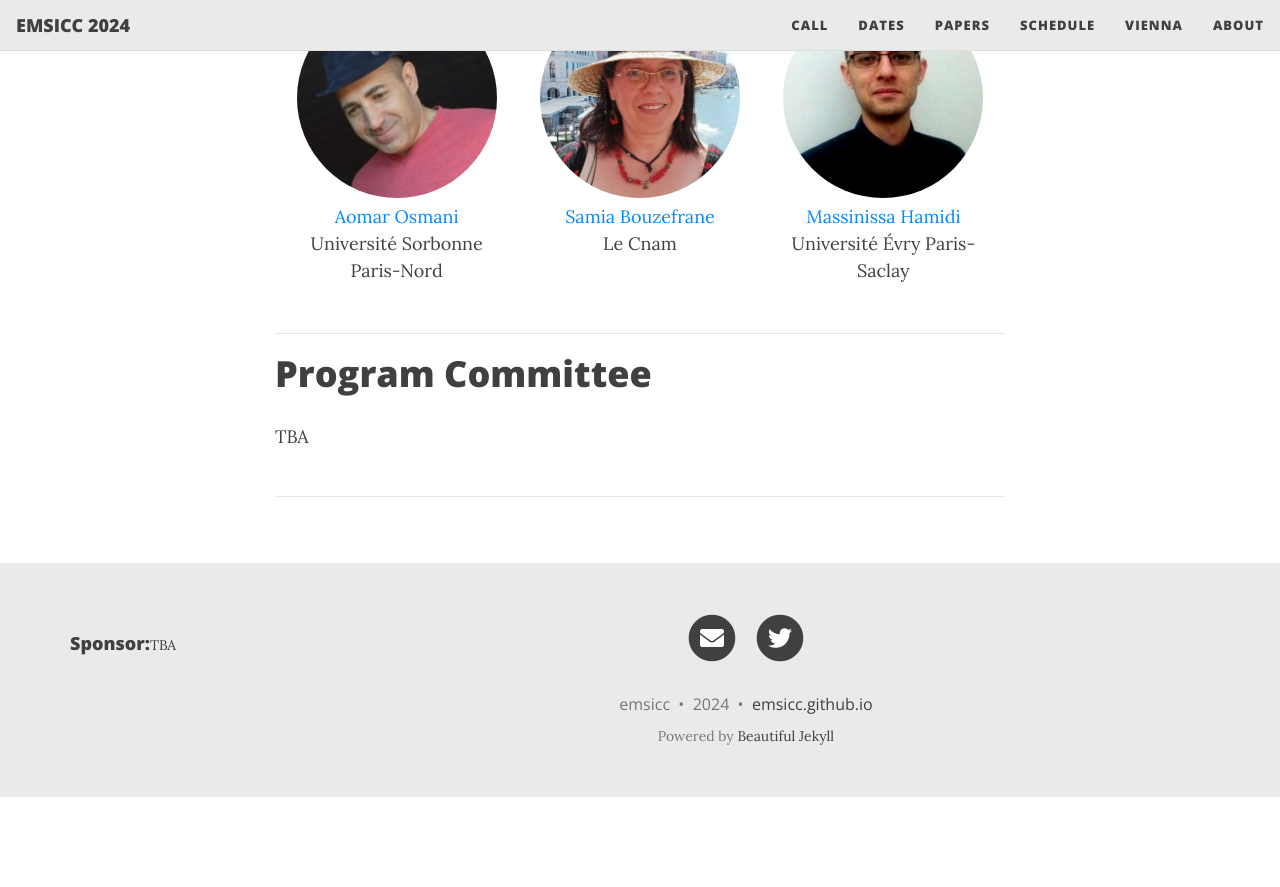
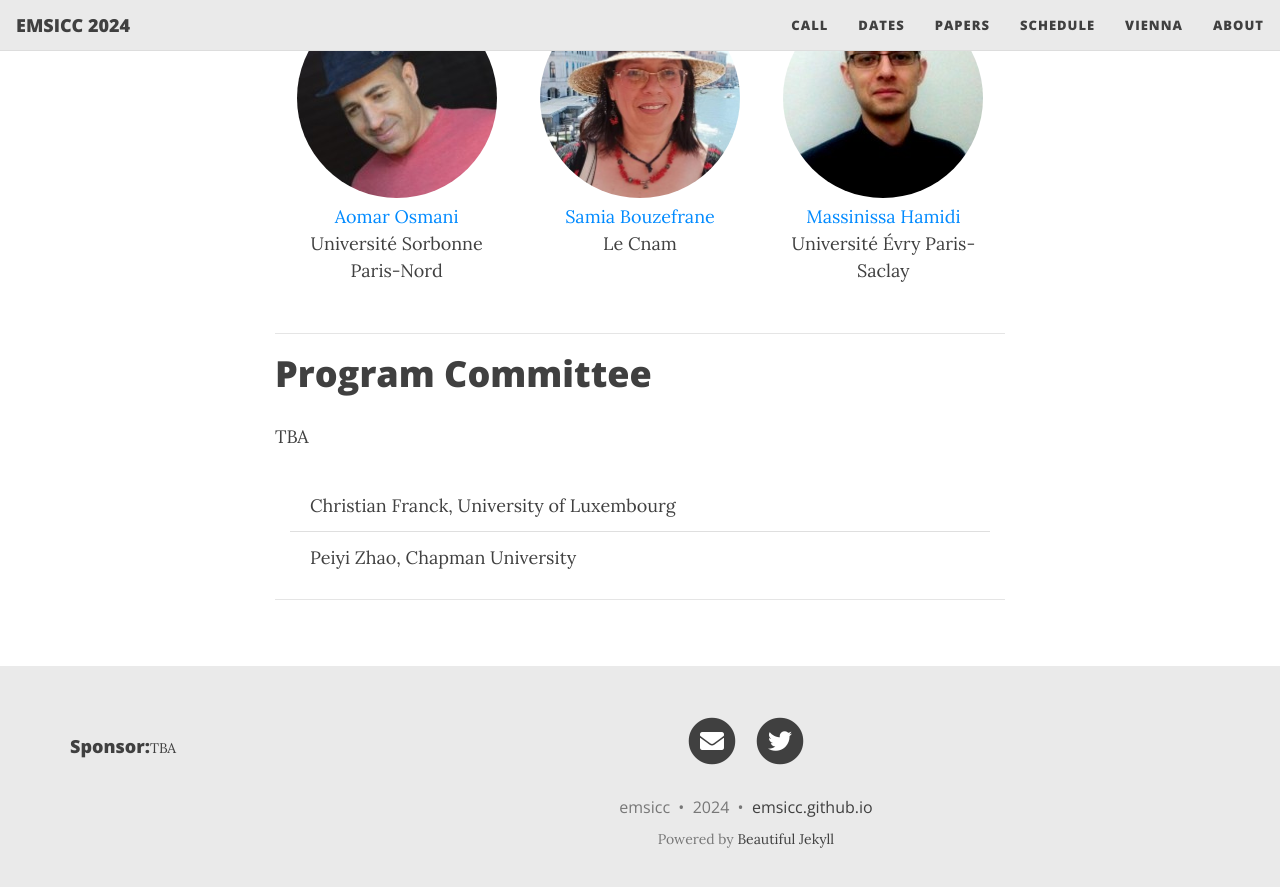
Before and after one commit to emsicc/2024, a Jekyll site: the page built from index.md, in a window 1280 px wide and 900 px high, scrolled down 2079 px. Shown: the top 887 px of the window. Built offline with Jekyll 4.4.1, drawn with Linux system fonts in a browser that asks for light colours; nearby versions of some CDN libraries; before the commit the page ends 2876 px from its top, so only the background shows below that.

Commit message:
Added scientific committee members

```diff
--- a/_data/pc.yml
+++ b/_data/pc.yml
@@ -1,2 +1,4 @@
 people: [
+  "Christian Franck, University of Luxembourg",
+  "Peiyi Zhao, Chapman University"
 ]
```
